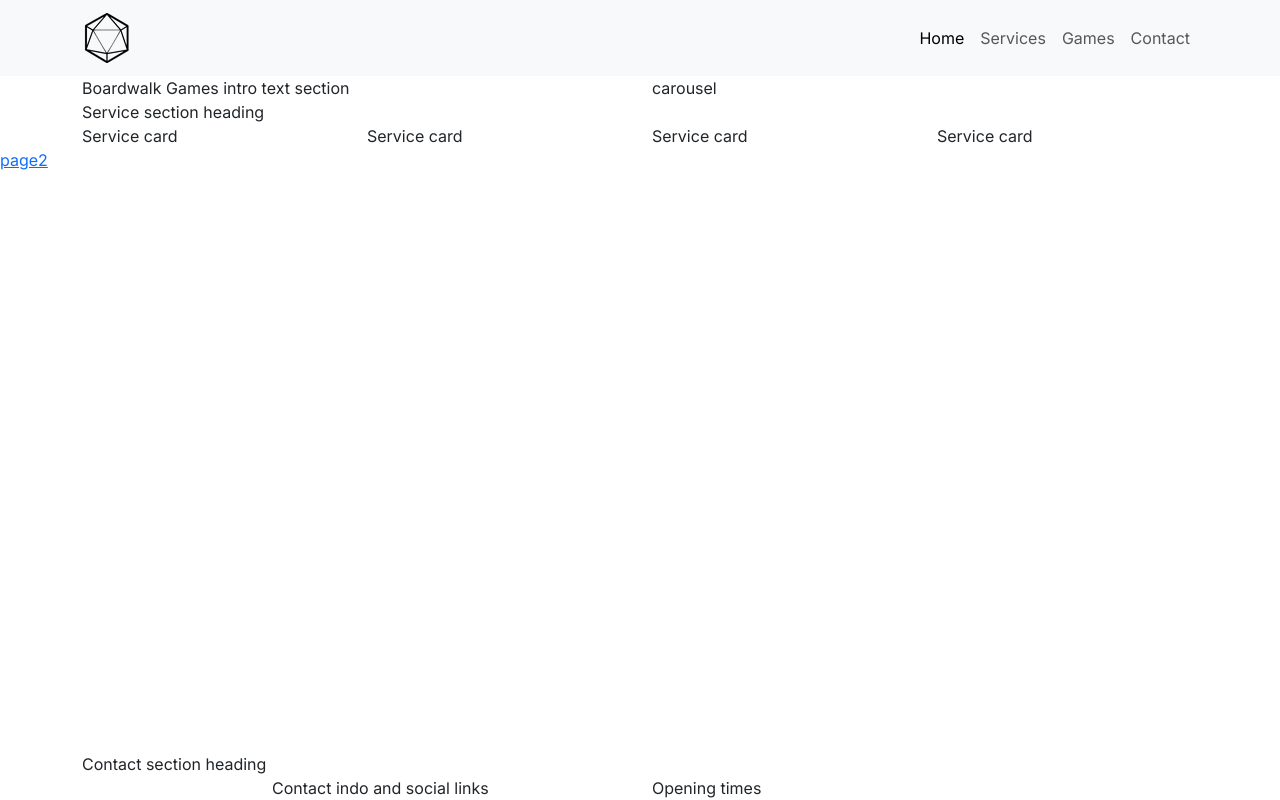
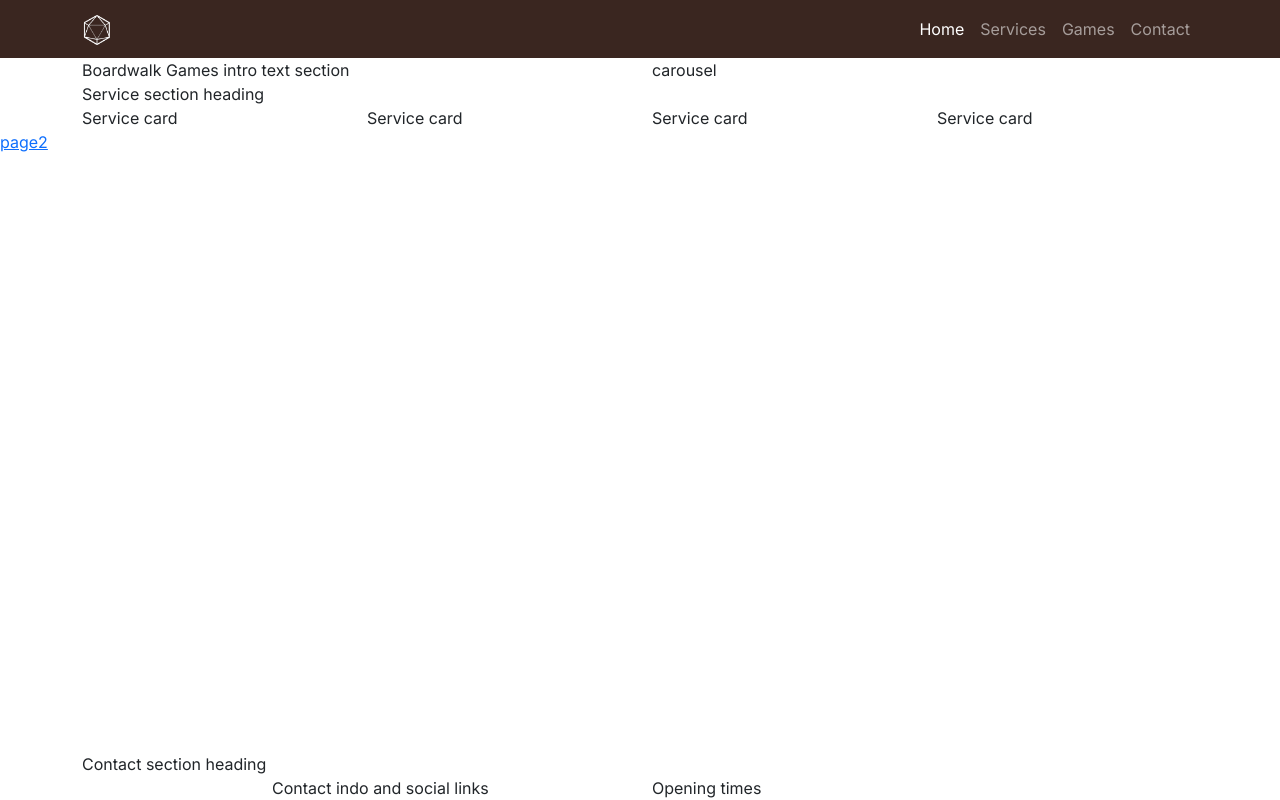
Before and after one commit to NickOcaz/boardwalk-games, a plain HTML site: page index.html in a window 1280 px wide. Drawn offline with nearby package versions, Linux system fonts and the light colour scheme; a web font is replaced by a local one.

Commit message:
Styling the navbar

```diff
--- a/css/styles.css
+++ b/css/styles.css
@@ -27,6 +27,18 @@ h3 {
     color:var(--hightlight-color);
 }
 
+
+
+/* Navbar */
+#navbar {
+    background-color: var(--primary-color);
+
+}
+
+#navbar .logo {
+    width:30px;
+}
+
 /* Grid visualisation css for testing */
 
 
--- a/index.html
+++ b/index.html
@@ -24,9 +24,9 @@
 
 <body class="d-flex flex-column min-vh-100">
     <!-- Navigation -->
-    <nav class="navbar navbar-expand-lg bg-body-tertiary">
+    <nav id="navbar" class="navbar navbar-expand-lg" data-bs-theme="dark">
         <div class="container">
-          <a class="navbar-brand" href="index.html" ><img src="assets/images/logo-sm.png"></a>
+          <a class="navbar-brand" href="index.html" ><img src="assets/images/logo-sm-white.png" alt ="Boardwalk Games logo" class="logo"></a>
           <button class="navbar-toggler" type="button" data-bs-toggle="collapse" data-bs-target="#navbarNav" aria-controls="navbarNav" aria-expanded="false" aria-label="Toggle navigation">
             <span class="navbar-toggler-icon"></span>
           </button>
```
